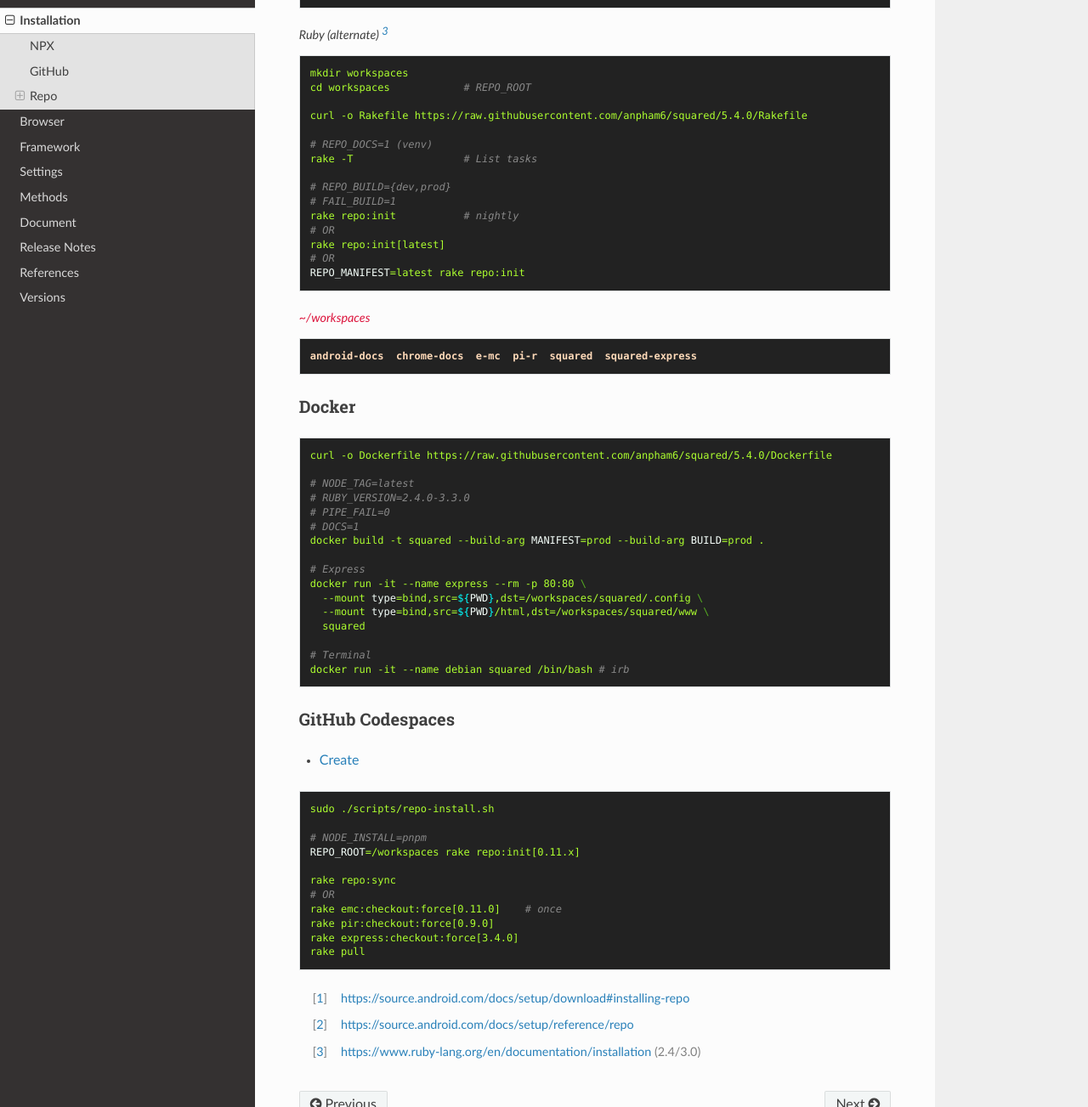
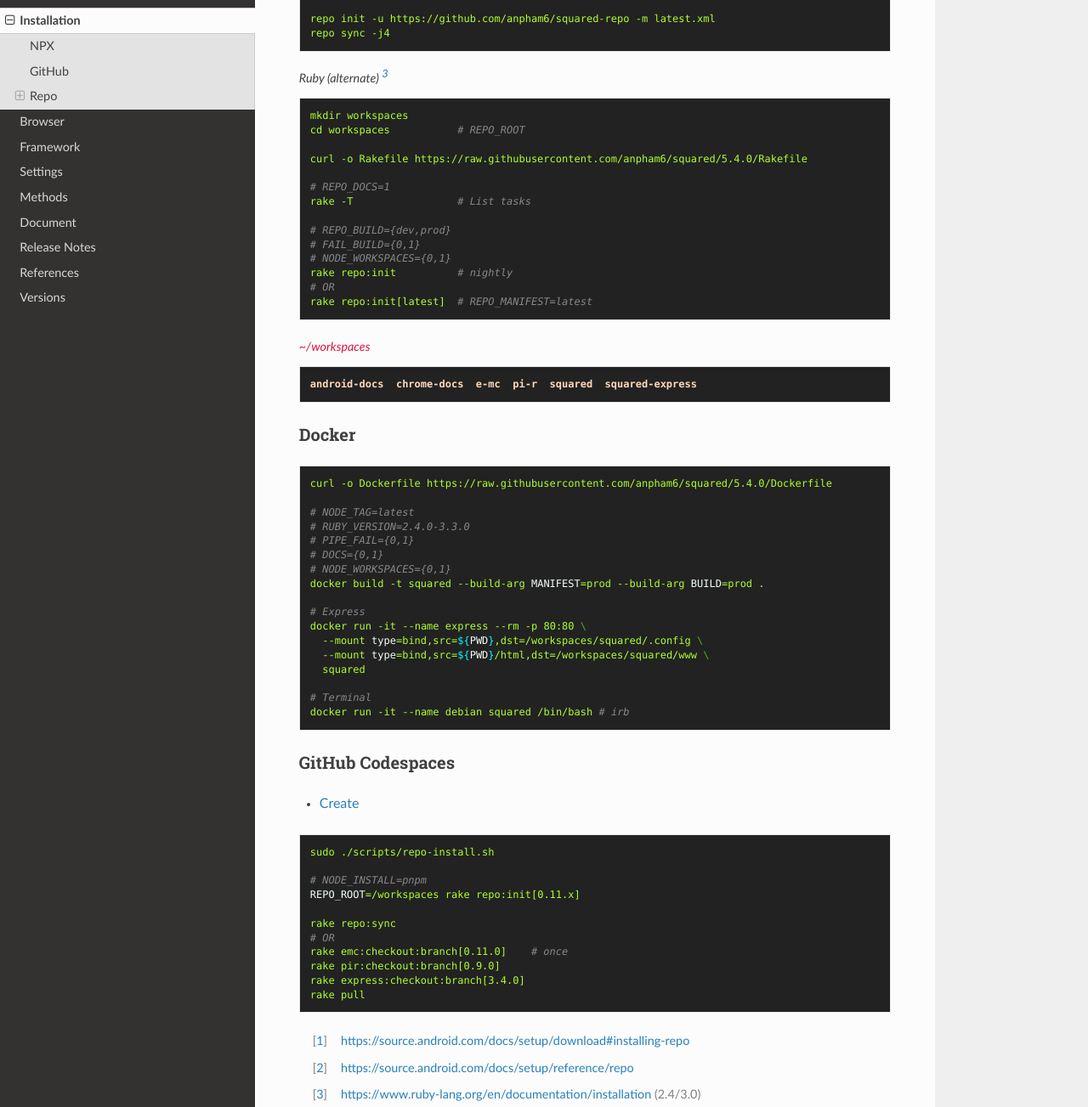
Before and after one commit to anpham6/android-docs, a Sphinx documentation site: the page built from source/installation.rst, in a window 1280 px wide and 1400 px high, scrolled down 2019 px, cut to the strip 97-1400 px from the top of the window. Shown: the whole strip at 85% size. Built offline with Sphinx 7.4.7 and the Read the Docs theme 3.1.0, drawn with Linux system fonts in a browser that asks for light colours; some of the changed text lies outside the part shown.

Commit message:
Installation: Repo environment variables were revised.

```diff
--- a/source/installation.rst
+++ b/source/installation.rst
@@ -111,26 +114,25 @@
   cd workspaces
 
   repo init -u https://github.com/anpham6/squared-repo -m latest.xml
-  repo sync
+  repo sync -j4
 
 .. code-block::
   :caption: Ruby (alternate) [#]_
 
   mkdir workspaces
-  cd workspaces            # REPO_ROOT
+  cd workspaces           # REPO_ROOT
 
   curl -o Rakefile https://raw.githubusercontent.com/anpham6/squared/5.4.0/Rakefile
 
-  # REPO_DOCS=1 (venv)
-  rake -T                  # List tasks
+  # REPO_DOCS=1
+  rake -T                 # List tasks
 
   # REPO_BUILD={dev,prod}
-  # FAIL_BUILD=1
-  rake repo:init           # nightly
+  # FAIL_BUILD={0,1}
+  # NODE_WORKSPACES={0,1}
+  rake repo:init          # nightly
   # OR
-  rake repo:init[latest]
-  # OR
-  REPO_MANIFEST=latest rake repo:init
+  rake repo:init[latest]  # REPO_MANIFEST=latest
 
 .. rst-class:: installation-workspace
 
@@ -148,8 +150,9 @@
 
   # NODE_TAG=latest
   # RUBY_VERSION=2.4.0-3.3.0
-  # PIPE_FAIL=0
-  # DOCS=1
+  # PIPE_FAIL={0,1}
+  # DOCS={0,1}
+  # NODE_WORKSPACES={0,1}
   docker build -t squared --build-arg MANIFEST=prod --build-arg BUILD=prod .
 
   # Express
@@ -175,9 +178,9 @@
 
   rake repo:sync
   # OR
-  rake emc:checkout:force[0.11.0]    # once
-  rake pir:checkout:force[0.9.0]
-  rake express:checkout:force[3.4.0]
+  rake emc:checkout:branch[0.11.0]    # once
+  rake pir:checkout:branch[0.9.0]
+  rake express:checkout:branch[3.4.0]
   rake pull
 
 .. [#] https://source.android.com/docs/setup/download#installing-repo
```
Also changed, not shown: other parts of source/installation.rst (+3 -0 lines).
